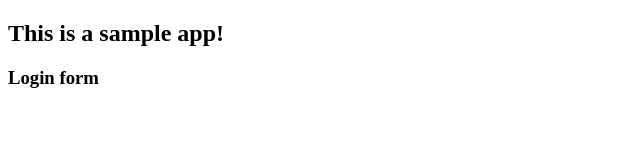
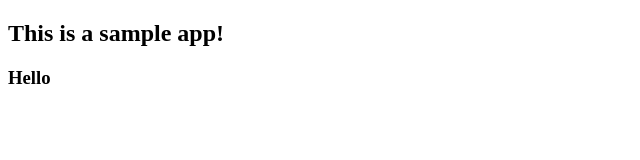
Before and after one commit to uncledudung/myappsample, a plain HTML site: page index.html in a window 1280 px wide. Shown: the full height of the page, 0-640 px from the left. Drawn offline with Linux system fonts and the light colour scheme.

Commit message:
modify index.html

```diff
--- a/index.html
+++ b/index.html
@@ -8,6 +8,6 @@
 </head>
 <body>
     <h2>This is a sample app!</h2>
-    <h3>Login form</h3>
+    <h3>Hello</h3>
 </body>
 </html>
```
